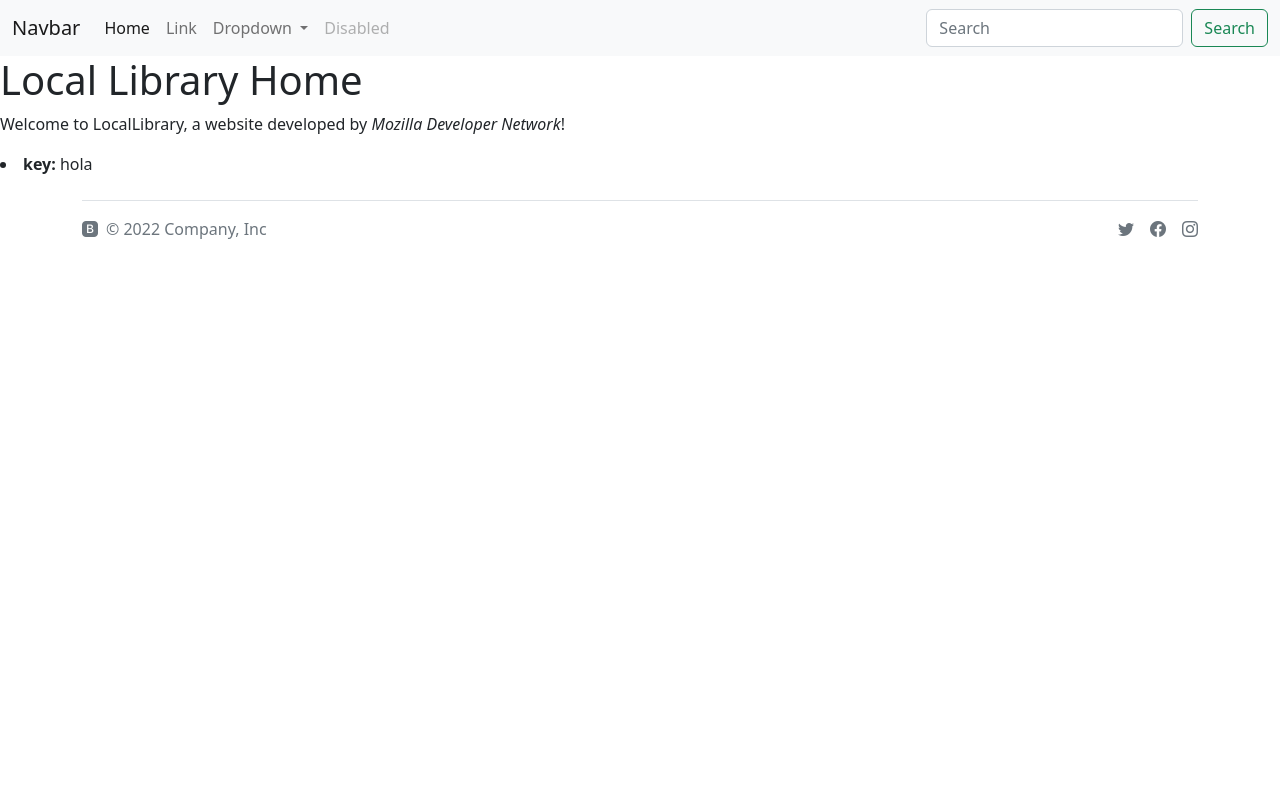
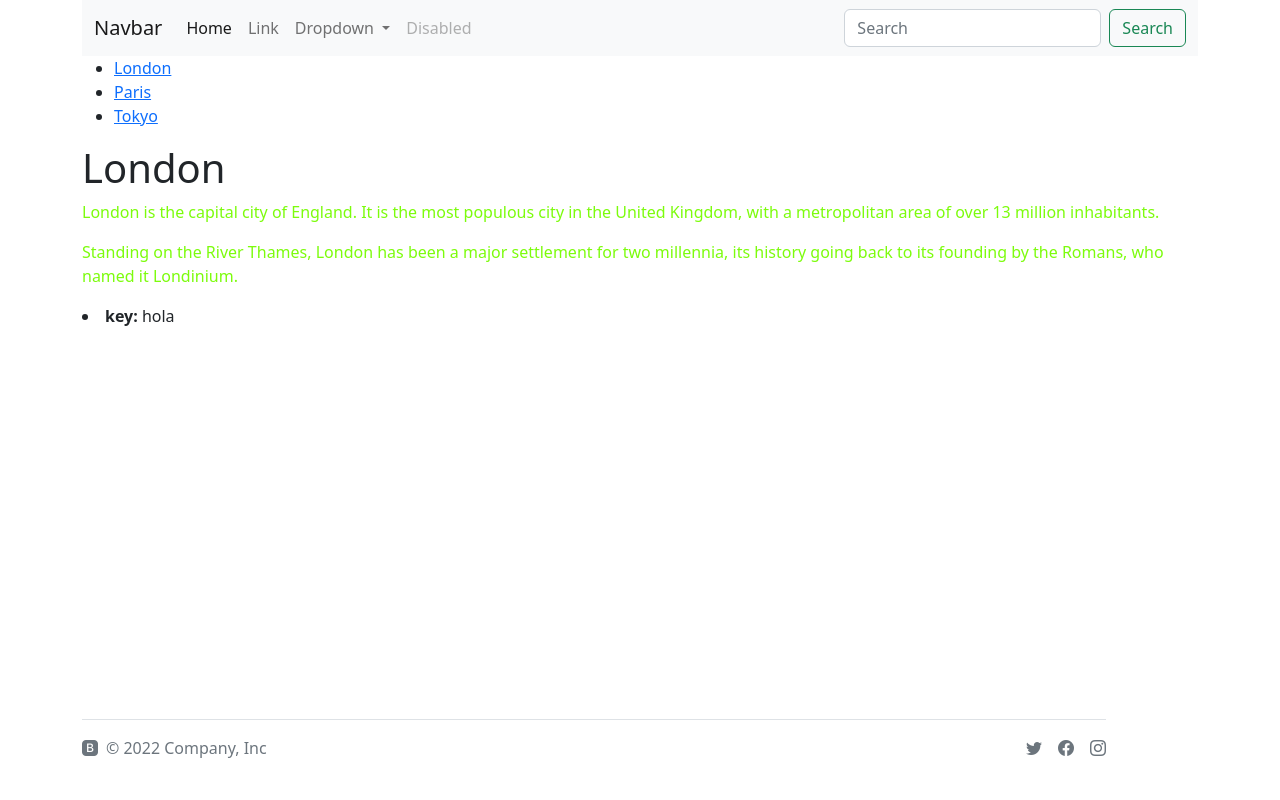
Before and after one commit to tomasguell/Peaje_Villada_2022, a Django app: page / in a window 1280 px wide. Run offline with Django 4.2, Linux system fonts and the light colour scheme.

Commit message:
cargar style.css. Usar en incognito para no tener problemas con cache.

```diff
--- /dev/null
+++ b/Peaje/AppPeaje/static/AppPeaje/css/style.css
@@ -0,0 +1,8 @@
+p{
+    color: rgb(124, 252, 12);
+}
+footer {
+    position: fixed;
+    bottom: 0;
+    width: 80%;
+}
--- a/Peaje/AppPeaje/templates/AppPeaje/base.html
+++ b/Peaje/AppPeaje/templates/AppPeaje/base.html
@@ -1,17 +1,23 @@
 <!DOCTYPE html>
+
 <html lang="en">
 <head>
     <meta charset="UTF-8">
     <meta http-equiv="X-UA-Compatible" content="IE=edge">
     <meta name="viewport" content="width=device-width, initial-scale=1.0">
+
     <link href="https://cdn.jsdelivr.net/npm/bootstrap@5.2.2/dist/css/bootstrap.min.css" rel="stylesheet" integrity="sha384-Zenh87qX5JnK2Jl0vWa8Ck2rdkQ2Bzep5IDxbcnCeuOxjzrPF/et3URy9Bv1WTRi" crossorigin="anonymous">
+
+    {% load static %}
+    <link rel="stylesheet" href="{% static 'AppPeaje/css/style.css' %}">
 
     <link rel="stylesheet" href="https://cdn.jsdelivr.net/npm/bootstrap-icons@1.10.2/font/bootstrap-icons.css">
 
-    {% block title %}<title>Document</title>{% endblock title %}
+    {% block title %}<title>Peaje</title>{% endblock title %}
 </head>
 <body>
     {% block navbar %}
+    <div  class="container">
         <nav class="navbar navbar-expand-lg bg-light">
             <div class="container-fluid">
             <a class="navbar-brand" href="#">Navbar</a>
@@ -48,11 +54,15 @@
             </div>
             </div>
         </nav>
+    </div>
     {% endblock navbar %}
 
+    <!-- default content text (typically empty) -->
+    <section class="container">
         {% block content %}
-    <!-- default content text (typically empty) -->
+
         {% endblock %}
+    </section>
 
     {% block footer %}
     <div class="container">
--- a/Peaje/AppPeaje/templates/AppPeaje/index.html
+++ b/Peaje/AppPeaje/templates/AppPeaje/index.html
@@ -1,7 +1,16 @@
 <!DOCTYPE html>
 {% extends "AppPeaje\base.html" %}
 {% block content %}
-    <h1>Local Library Home</h1>
-    <p>Welcome to LocalLibrary, a website developed by <em>Mozilla Developer Network</em>!</p>
+    <ul>
+        <li><a href="#">London</a></li>
+        <li><a href="#">Paris</a></li>
+        <li><a href="#">Tokyo</a></li>
+    </ul>
+
+    <article>
+    <h1>London</h1>
+    <p>London is the capital city of England. It is the most populous city in the  United Kingdom, with a metropolitan area of over 13 million inhabitants.</p>
+    <p>Standing on the River Thames, London has been a major settlement for two millennia, its history going back to its founding by the Romans, who named it Londinium.</p>
+    </article>
     <li><strong>key:</strong> {{ key }}</li>
 {% endblock %}
--- a/Peaje/Peaje/urls.py
+++ b/Peaje/Peaje/urls.py
@@ -17,6 +17,6 @@ from django.contrib import admin
 from django.urls import path, include
 
 urlpatterns = [
-    path("admin", admin.site.urls),
+    path('admin/', admin.site.urls),
     path('', include('AppPeaje.urls')),
 ]
```
Also changed, not shown: Peaje/AppPeaje/static/AppPeaje/css/main.css (deleted). Lines whose indentation alone changed are shown as unchanged.
